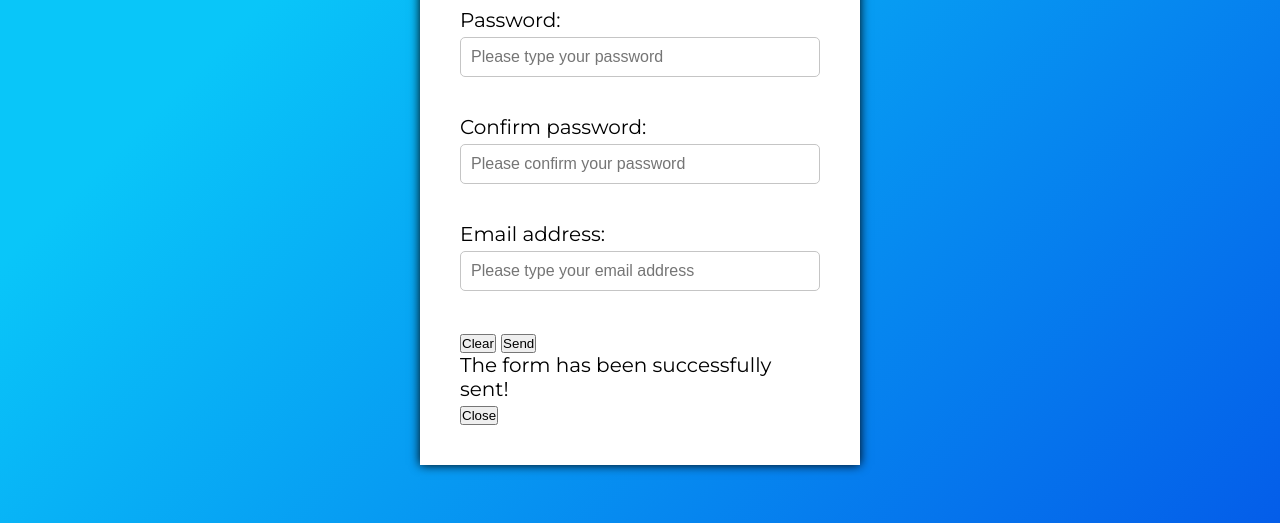
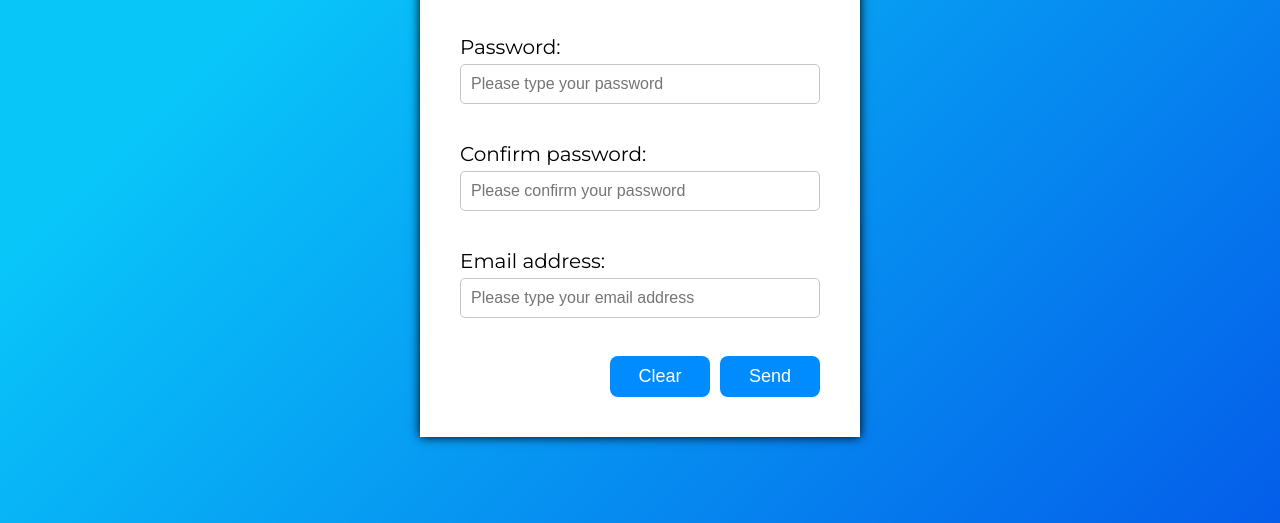
Before and after one commit to gabatk/Form-Validator, a plain HTML site: page index.html in a window 1280 px wide. Shown: the part 277-800 px from the top of the page. Drawn offline with Linux system fonts and the light colour scheme.

Commit message:
Some additional CSS styles implemented.

```diff
--- a/css/style.css
+++ b/css/style.css
@@ -52,7 +52,6 @@ form {
     border-radius: 5px;
 }
 
-/* .form-box.error input {     wersja duższa*/
 .error input {
     border: 1px solid rgb(0, 137, 250);
     background-color: rgb(0, 137, 250, .1);
@@ -68,3 +67,61 @@ form {
 .error .error-text {
     visibility: visible;
 }
+
+
+
+.control-buttons {
+    display: flex;
+    justify-content: flex-end;
+}
+
+.send,
+.clear,
+.close {
+    display: block;
+    padding: 10px 0;
+    margin-left: 10px;
+    width: 100px;
+    font-size: 1.8rem;
+    background-color: rgb(0, 140, 255);
+    color: #fff;
+    border: none;
+    border-radius: 8px;
+    cursor: pointer;
+    transition: background-color .3s;
+}
+
+.send:hover,
+.clear:hover,
+.close:hover {
+    background-color: rgb(0, 107, 194);
+}
+
+.popup {
+    display: flex;
+    justify-content: center;
+    align-items: center;
+    flex-direction: column;
+    position: absolute;
+    top: -300px;
+    left: 50%;
+    transform: translate(-50%, -50%);
+    height: 200px;
+    width: 600px;
+    background-color: #fff;
+    border-radius: 8px;
+    border: 2px solid black;
+    transition: top .5s;
+}
+
+.popup-info {
+    font-size: 28px;
+}
+
+.close {
+    margin-top: 20px;
+}
+
+.show-popup {
+    top: 150px;
+}
```
